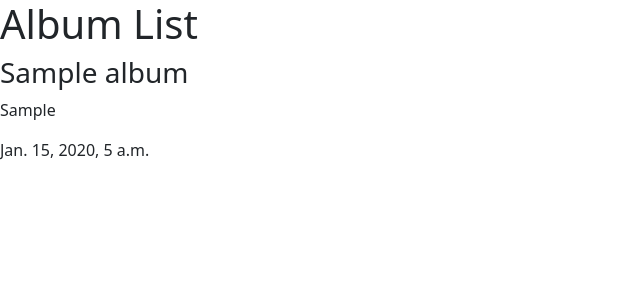
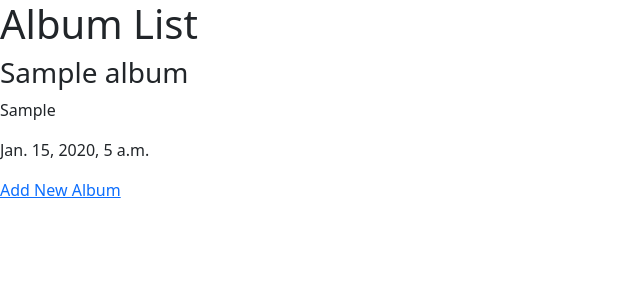
Before and after one commit to Momentum-Team-11/django-music-kalenmartin, a Django app: page / in a window 1280 px wide. Shown: the top 300 px of the page, without its empty margins (0-640 px from the left). Run offline with Django 4.2, Linux system fonts and the light colour scheme; tables that the repository leaves empty hold one stand-in row (values such as "Sample post").

Commit message:
add new album works and redirects

```diff
--- a/albums/templates/album_add.html
+++ b/albums/templates/album_add.html
@@ -1,4 +1,3 @@
-
 {% block content %}
 
 <h1>Add New Album</h1>
--- a/albums/templates/album_list.html
+++ b/albums/templates/album_list.html
@@ -5,13 +5,15 @@
 
 <div class="content">
 {% for album in albums %}
-    <div class="box">
-        <h3><a href="{% url 'albums/album_detail' pk=album.pk"></a> {{ album.title }}</h3>
+    <div class="detail_box">
+        <h3><a href="{% url 'album_detail' pk=album.pk}"></a> {{ album.title }}</h3>
         <p> {{ album.artist }} </p>
         <p> {{ album.created_at }}</p>
     </div>
-
 {% endfor %}
+</div>
+<div class="add_box">
+    <p><a href="{% url 'album_add' %}">Add New Album</p>
 </div>
 
 {% endblock %}
--- a/albums/urls.py
+++ b/albums/urls.py
@@ -1,10 +1,11 @@
-from django.urls import path
-from . import views as albums_views
+from django.urls import path, include
+from albums import views as albums_views
 
 urlpatterns = [
     path('', albums_views.album_list, name='album_list'),
     path('albums/<int:pk>/', albums_views.album_detail, name="album_detail"),
-    path('albums/album_add', albums_views.album_add, name='album_add'),
+    path('albums/add/', albums_views.album_add, name='album_add'),
+    # path('albums/<int:pk>/album/', albums_views.album_add, name='album_add'),
 ]
 
 
--- a/albums/views.py
+++ b/albums/views.py
@@ -12,8 +12,8 @@ def album_list(request):
 def album_detail(request, pk):
     album  = get_object_or_404(Album, pk=pk)
     form = AlbumForm()
-    return render (request,"albums/album_detail.html",
-        {"album":album, "pk":pk, "form":form},
+    return render (request,"album_detail.html",
+        {"album":album, "form":form},
     )
 
 def album_add(request):
@@ -23,8 +23,8 @@ def album_add(request):
         form = AlbumForm(data=request.POST)
         if form.is_valid():
             form.save()
-            return redirect(to='album_add')
+            return redirect(to='album_list')
 
-    return render(request, "albums/album_add.html",
+    return render(request, "album_add.html",
         {"form":form}
     )
```
